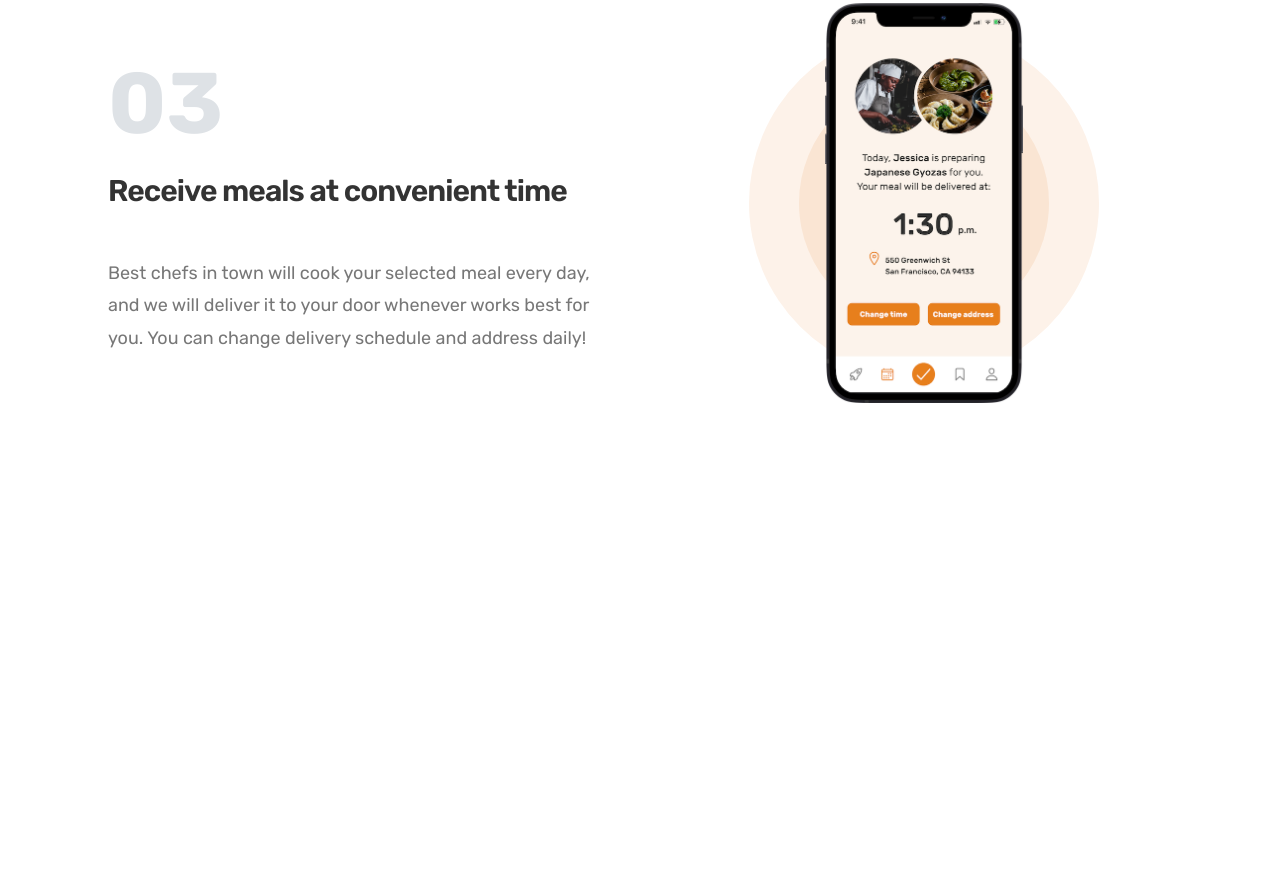
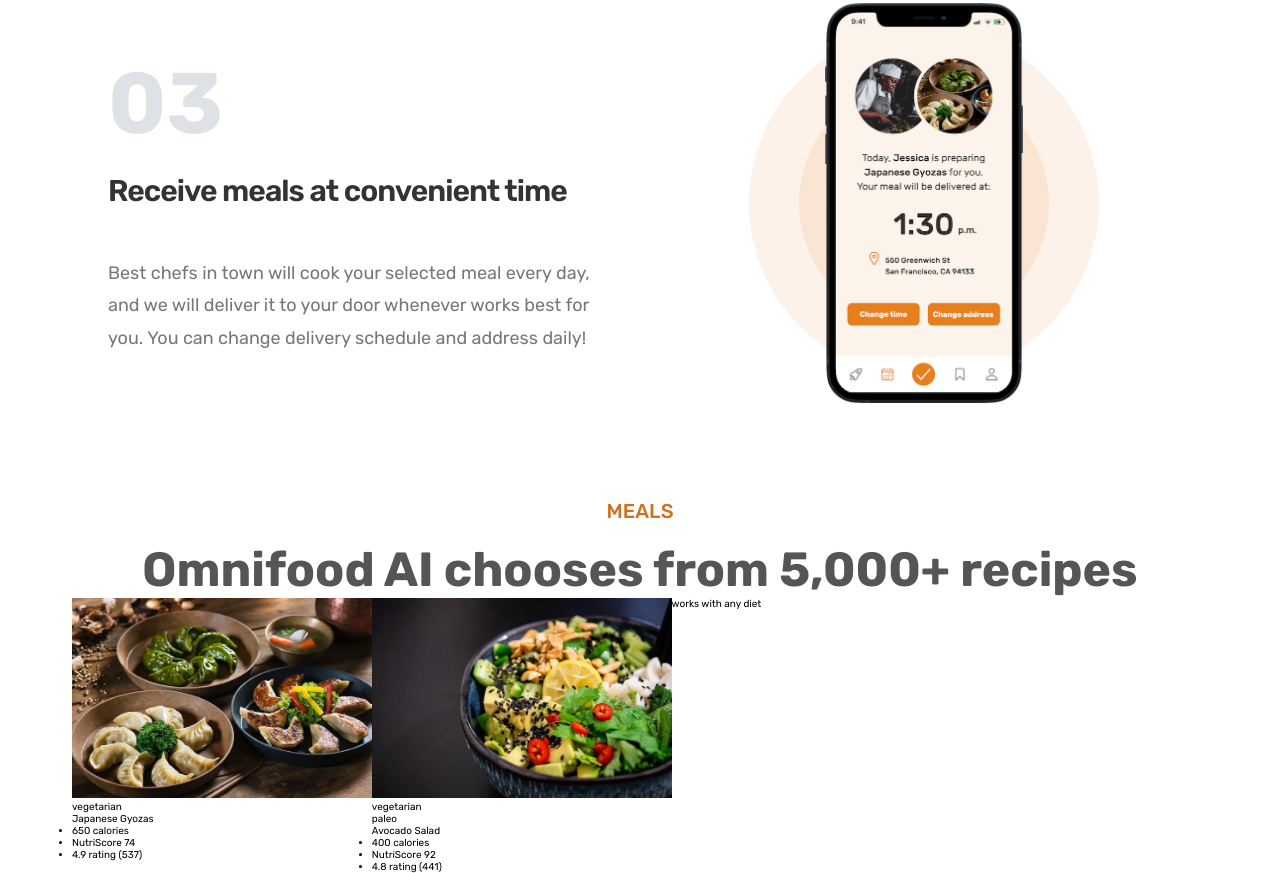
Before and after one commit to LIONSHI01/prettyfood-website, a plain HTML site: page index.html in a window 1280 px wide. Shown: the part 2324-3197 px from the top of the page. Before the commit the page ends 2823 px from the top, so only its background shows below. Drawn offline with Linux system fonts and the light colour scheme.

Commit message:
add meals section

```diff
--- a/css/style.css
+++ b/css/style.css
@@ -215,3 +215,24 @@
 
   z-index: -2;
 }
+
+/* ******************************** */
+/* MEALS SECTION */
+/* ******************************** */
+.recipes-box {
+}
+.recipe-info {
+}
+.meals-img {
+  height: 20rem;
+}
+
+.recipe-nutrition-box {
+}
+
+.recipe-title {
+}
+.nutrition-list {
+}
+.nutrition-item {
+}
--- a/index.html
+++ b/index.html
@@ -151,6 +151,58 @@
           </div>
         </div>
       </section>
+      <section class="section-meals">
+        <div class="container text--center">
+          <span class="subheading">Meals</span>
+          <h2 class="heading-secondary">
+            Omnifood AI chooses from 5,000+ recipes
+          </h2>
+        </div>
+        <div class="container grid grid--2-cols">
+          <div class="recipes-box grid grid--2-cols">
+            <figure class="recipe-info">
+              <div class="recipe-img-box">
+                <img
+                  class="meals-img"
+                  src="/img/meals/meal-1.jpg"
+                  alt="Japanese gyozas photo"
+                />
+              </div>
+              <div class="recipe-nutrition-box">
+                <p class="tag tag--vagetarian">vegetarian</p>
+                <p class="recipe-title">Japanese Gyozas</p>
+                <ul class="nutrition-list">
+                  <li class="nutrition-item">650 calories</li>
+                  <li class="nutrition-item">NutriScore 74</li>
+                  <li class="nutrition-item">4.9 rating (537)</li>
+                </ul>
+              </div>
+            </figure>
+            <div class="recipe-info">
+              <figure class="recipe-info">
+                <div class="recipe-img-box">
+                  <img
+                    class="meals-img"
+                    src="/img/meals/meal-2.jpg"
+                    alt="Avocado salad photo"
+                  />
+                </div>
+                <div class="recipe-nutrition-box">
+                  <p class="tag tag--vagetarian">vegetarian</p>
+                  <p class="tag tag--vagetarian">paleo</p>
+                  <p class="recipe-title">Avocado Salad</p>
+                  <ul class="nutrition-list">
+                    <li class="nutrition-item">400 calories</li>
+                    <li class="nutrition-item">NutriScore 92</li>
+                    <li class="nutrition-item">4.8 rating (441)</li>
+                  </ul>
+                </div>
+              </figure>
+            </div>
+          </div>
+          <div class="diet-box">works with any diet</div>
+        </div>
+      </section>
     </main>
   </body>
 </html>
```
